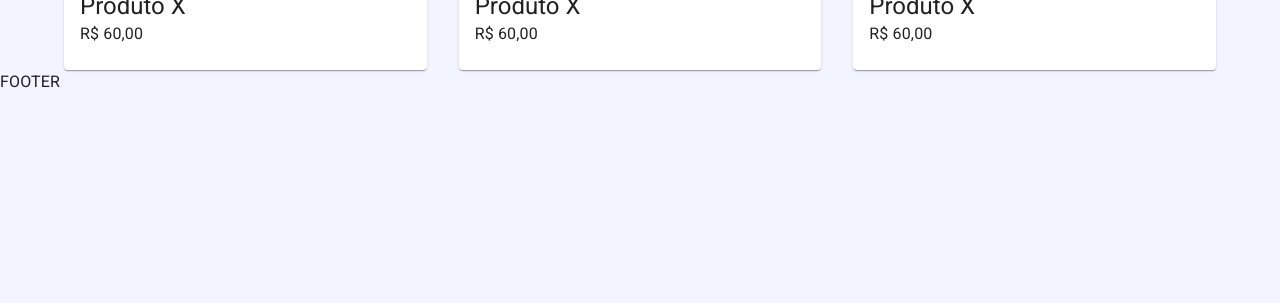
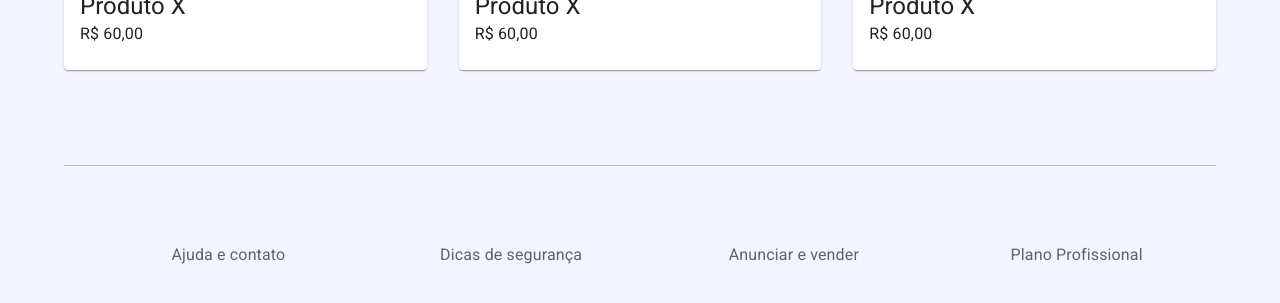
Before and after one commit to Stefanpicciani/Anunx, a Next.js app in the folder anunx/: page / in a window 1280 px wide. Shown: the part 551-854 px from the top of the page. Before the commit the page ends 800 px from the top, so only its background shows below. Built offline with nearby package versions, Linux system fonts and the light colour scheme.

Commit message:
configurando o footer

```diff
--- a/anunx/pages/user/dashboard.module.css
+++ b/anunx/pages/user/dashboard.module.css
@@ -11,3 +11,8 @@
     margin: 30px auto;
     display: block;
 }
+
+.Link {
+    text-decoration: none;
+
+}
--- a/anunx/pages/user/publish.js
+++ b/anunx/pages/user/publish.js
@@ -23,7 +23,7 @@ const Publish = () => {
     const [files, setFiles] = useState([])
 
     const { getRootProps, getInputProps } = useDropzone({
-        accept: 'image/*',
+        accept: 'image/jpg, image/png',
         onDrop: (acceptedFile) => {
             const newFiles = acceptedFile.map(file => {
                 return Object.assign(file, {
--- /dev/null
+++ b/anunx/src/components/Footer/Footer.js
@@ -0,0 +1,57 @@
+
+import { Container, Typography } from '@mui/material';
+import { Grid } from '@mui/material';
+import { Box } from '@mui/material';
+import styles from './Footer.module.css'
+import Link from 'next/link'
+
+
+
+const Footer = () => {
+
+    return(
+        <Container maxWidth="lg" component='footer' className={styles.footer}>
+            <Container className={styles.borderTop}/>
+            <Grid container spacing={3} className={styles.GridContainer}>
+                <Grid item xs={6} sm={3}>
+                    <Box textAlign='center' className={styles.box}>
+                       <Link href="#" passHref className={styles.Link}>
+                            <Typography color="textSecondary" variant='subtitle1'>
+                                Ajuda e contato
+                            </Typography>
+                        </Link>
+                    </Box>
+                </Grid>
+                <Grid item xs={6} sm={3}>
+                    <Box textAlign='center' className={styles.box}>
+                       <Link href="#" passHref className={styles.Link}>
+                            <Typography color="textSecondary" variant='subtitle1'>
+                                Dicas de segurança
+                            </Typography>
+                        </Link>
+                    </Box>
+                </Grid>
+                <Grid item xs={6} sm={3}>
+                    <Box textAlign='center' className={styles.box}>
+                       <Link href="#" passHref className={styles.Link}>
+                            <Typography color="textSecondary" variant='subtitle1'>
+                                Anunciar e vender
+                            </Typography>
+                        </Link>
+                    </Box>
+                </Grid>
+                <Grid item xs={6} sm={3}>
+                    <Box textAlign='center' className={styles.box}>
+                       <Link href="#" passHref className={styles.Link}>
+                            <Typography color="textSecondary" variant='subtitle1'>
+                                Plano Profissional
+                            </Typography>
+                        </Link>
+                    </Box>
+                </Grid>
+            </Grid>
+        </Container>
+    )
+}
+
+export default Footer
--- /dev/null
+++ b/anunx/src/components/Footer/Footer.module.css
@@ -0,0 +1,31 @@
+
+@media screen and (max-width: 480px) {
+    .GridContainer {
+        padding: 40px 55px 40px 55px;
+    }
+  }
+
+   @media screen and (max-width: 1224px) {
+    .GridContainer {
+        padding: 70px;
+    }
+  }
+
+
+.borderTop {
+    border-top: 1px solid rgba(167, 167, 167, 0.658);
+    margin-top: 95px;
+    margin-bottom: 55px;
+}
+
+.footer{
+    color:  rgba(100, 99, 99, 0.719);
+}
+
+.GridContainer {
+    padding: 20px 10px 65px 35px;
+}
+
+.Link {
+    text-decoration: none;
+}
--- a/anunx/src/templates/Default.js
+++ b/anunx/src/templates/Default.js
@@ -1,4 +1,5 @@
-import Header from '../../src/components/Header'
+import Header from '../components/Header/Header'
+import Footer from '../components/Footer/Footer';
 
 const Default = ({children}) => {
 
@@ -6,7 +7,7 @@ const Default = ({children}) => {
         <>
             <Header/>
             {children}
-            <footer>FOOTER</footer>
+            <Footer/>
         </>
     );
 }
```
Also changed, not shown: anunx/pages/user/dashboard.js (+6 -4 lines), anunx/src/components/Header/Header.js (renamed from anunx/src/components/Header.js).
